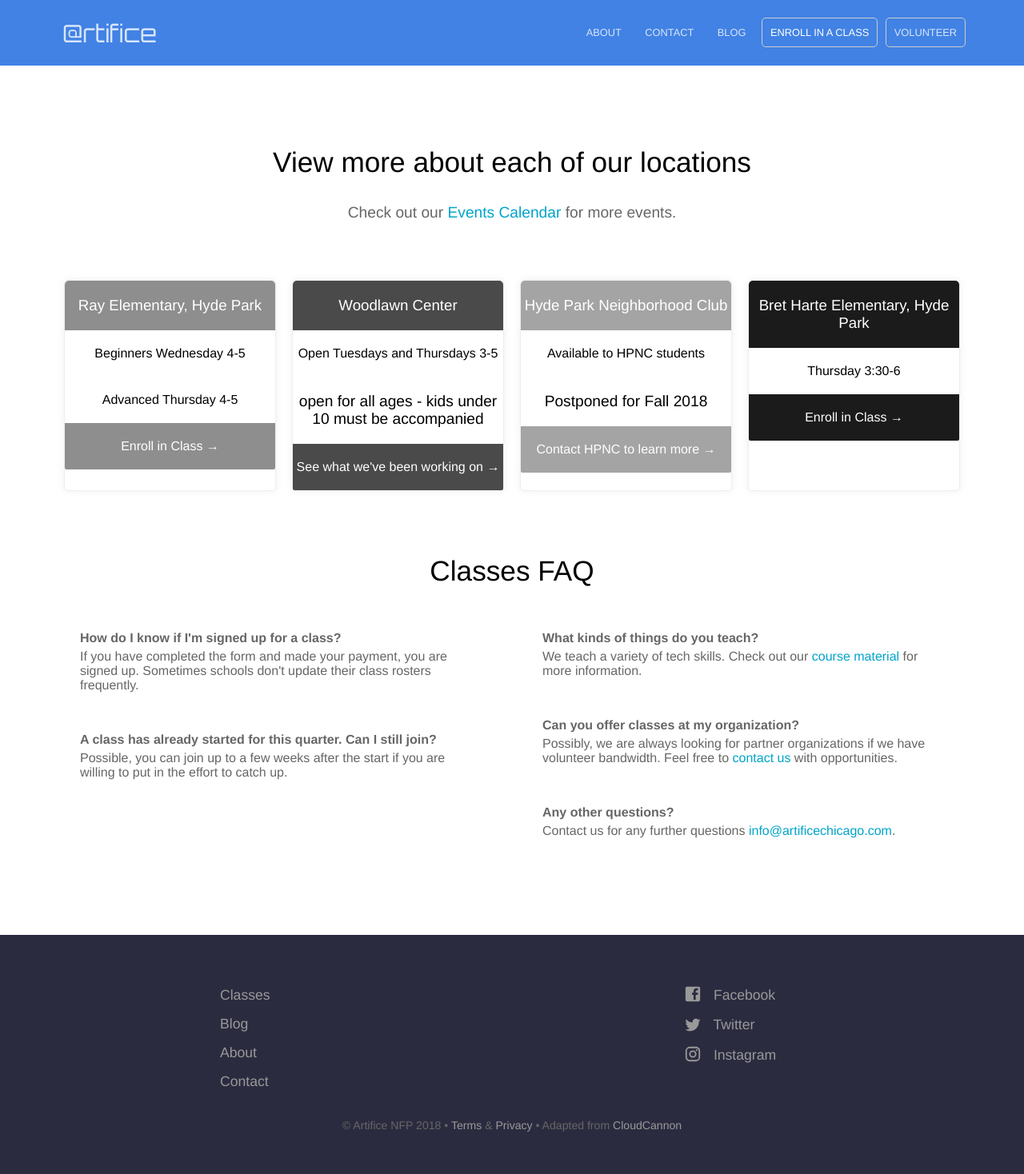
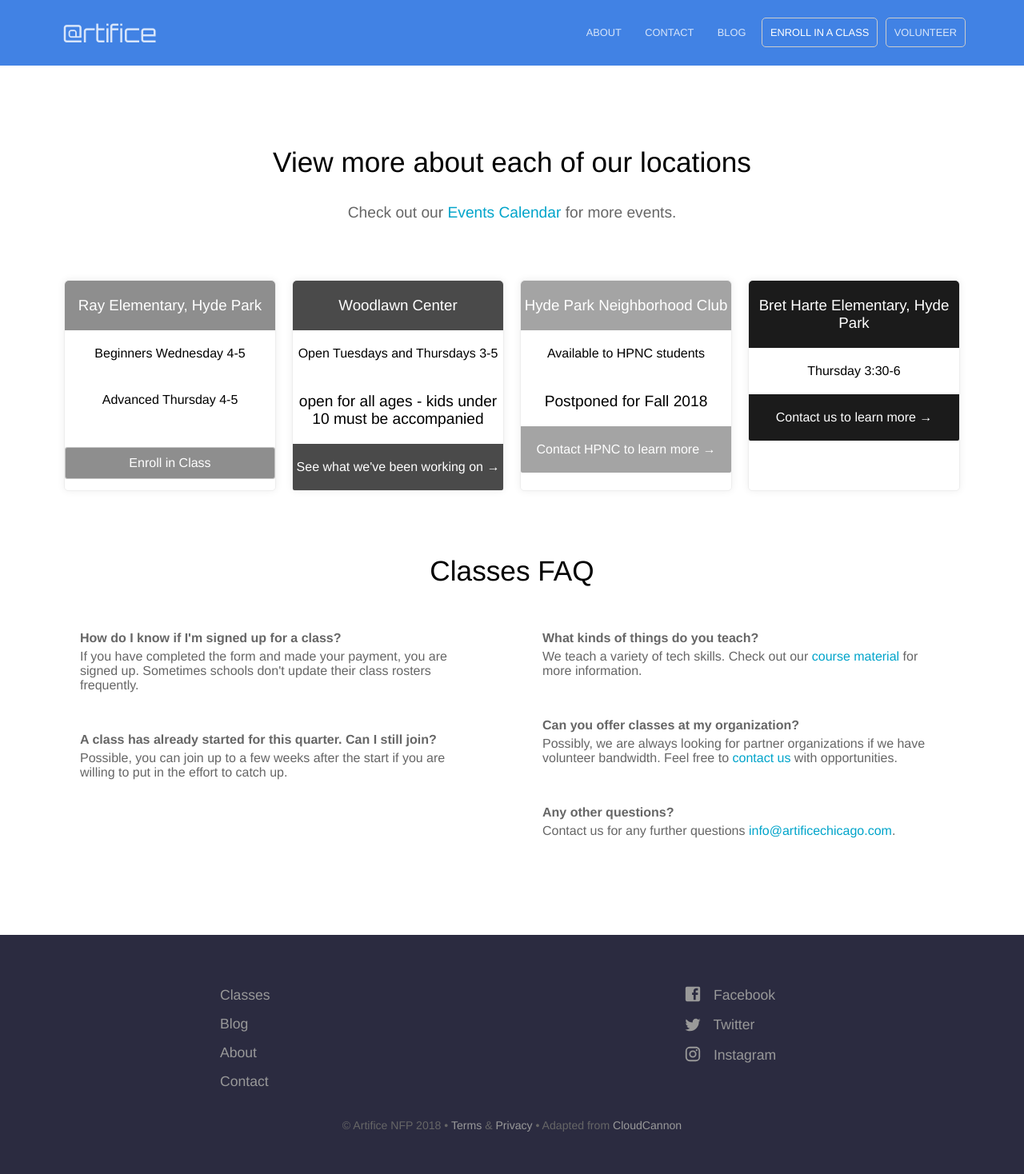
Before and after one commit to artificechicago/artificechicago.github.io, a Jekyll site: the page built from classes.html, in a window 1280 px wide. Shown: the whole page at 80% size. Built offline with Jekyll 4.4.1, drawn with Linux system fonts in a browser that asks for light colours.

Commit message:
add paypal link

```diff
--- a/classes.html
+++ b/classes.html
@@ -39,8 +40,8 @@
       - text: "Thursday 3:30-6"
         highlight: false
     call_to_action:
-      link:
-      text: Enroll in Class
+      link: /contact/
+      text: Contact us to learn more
 faq:
   - question: How do I know if I'm signed up for a class?
     answer: If you have completed the form and made your payment, you are signed up.  Sometimes schools don't update their class rosters frequently.
@@ -67,7 +68,20 @@
 			{% endfor %}
 
 			{% if plan.call_to_action %}
-				<li class="classes-cta"><div class="button"><a style="background: {{ plan.color }}" href="{{ plan.call_to_action.link }}">{{ plan.call_to_action.text }} &rarr;</a></div></li>
+        {% if plan.call_to_action.form %}
+          <li class="classes-cta">
+            <form action="https://www.paypal.com/cgi-bin/webscr" method="post" target="_top">
+              <input type="hidden" name="cmd" value="_s-xclick">
+              <input type="hidden" name="hosted_button_id" value="{{ plan.call_to_action.link }}">
+              <table>
+                <tr><td><input type="hidden" name="on0" value="Name of student"></td></tr><tr><td><input type="hidden" name="os0" maxlength="200"></td></tr>
+              </table>
+              <input type="submit" value="{{ plan.call_to_action.text }}" name="submit" title="PayPal - The safer, easier way to pay online!" class="button" style="background: {{ plan.color }}">
+            </form>
+          </li>
+        {% else %}
+				  <li class="classes-cta"><div class="button"><a style="background: {{ plan.color }}" href="{{ plan.call_to_action.link }}">{{ plan.call_to_action.text }} &rarr;</a></div></li>
+        {% endif %}
 			{% endif %}
 		</ul>
 	{% endfor %}
```
Also changed, not shown: other parts of classes.html (+2 -1 lines).
